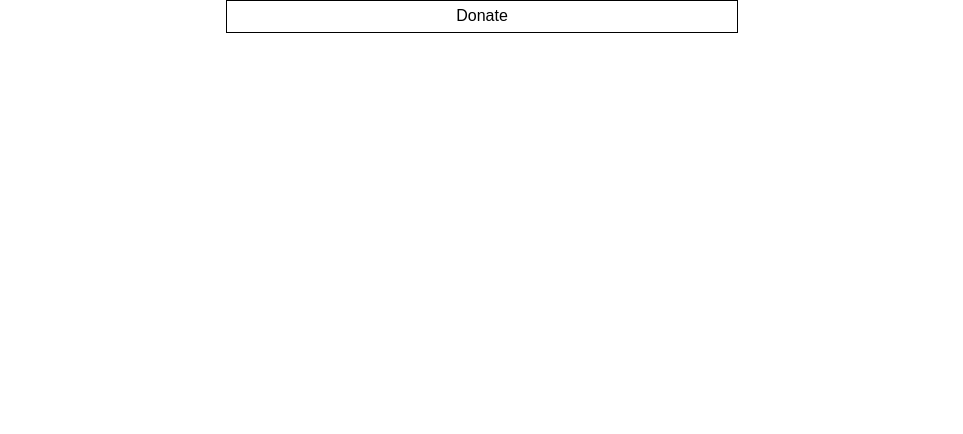
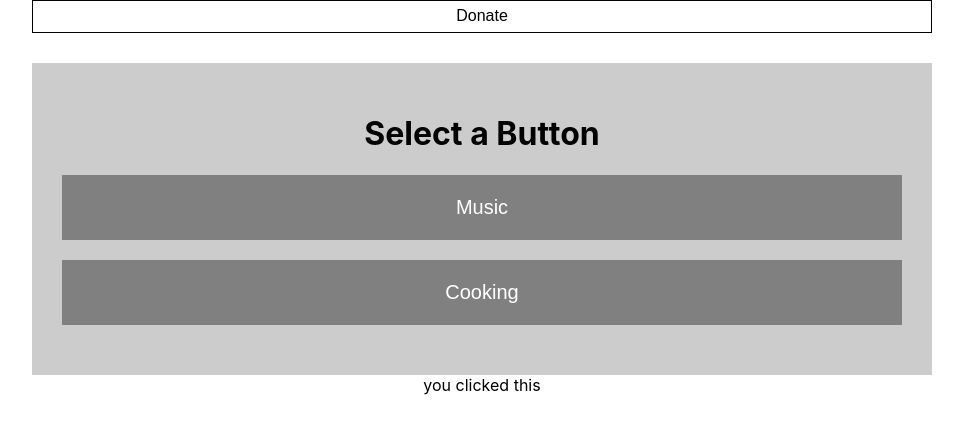
Before and after one commit to and-digital/hackathon-prostatecanceruk, a React (Create React App) app: page / in a window 1280 px wide. Shown: the top 434 px of the page, without its empty margins (158-1121 px from the left). Built offline with nearby package versions, Linux system fonts and the light colour scheme.

Commit message:
Man of men component added

```diff
--- a/src/App.css
+++ b/src/App.css
@@ -1,7 +1,7 @@
 .App {
   text-align: center;
   width: 100%;
-  max-width: 32em;
+  max-width: 900px;
   margin: 0 auto;
 }
 
@@ -14,3 +14,23 @@
   border: 1px solid black;
   font-size: inherit;
 }
+
+.option-btn {
+  display: block;
+  margin-bottom: 20px;
+  border: 1px solid grey;
+  background: grey;
+  color: white;
+  padding: 20px;
+  width: 100%;
+  font-size: 20px;
+  cursor: pointer;
+}
+
+
+.buttons-holder {
+  margin-top: 30px;
+  padding: 30px;
+  background: #cccccc;
+  text-align: center;
+}
--- a/src/App.js
+++ b/src/App.js
@@ -1,14 +1,25 @@
-import React from 'react';
-import logo from './logo.svg';
-import Donate from './Donate';
+import React, {useState} from 'react';
+  import Donate from './Donate';
+import ButtonsHolder from './ButtonsHolder/ButtonsHolder';
+import ManOfMen from  './ManOfMen/ManOfMen';
 import './App.css';
 
 function App() {
+
+  const [selectedData, setSelectedData] = useState(null);
+
+  const clickHandler = () => {
+    setSelectedData('test');
+    console.log(selectedData);
+  };
+
   return (
     <div className="App">
       <header className="App-header">
         <Donate />
       </header>
+      <ButtonsHolder clickHandler={clickHandler} />
+      <ManOfMen />
     </div>
   );
 }
--- a/src/ButtonsHolder/ButtonsHolder.js
+++ b/src/ButtonsHolder/ButtonsHolder.js
@@ -1,9 +1,11 @@
 import React from 'react';
 
-const ButtonsHolder = () => {
+const ButtonsHolder = ({clickHandler}) => {
   return (
     <div className="buttons-holder">
       <h1>Select a Button</h1>
+      <button className="option-btn" onClick={clickHandler}>Music</button>
+      <button className="option-btn" onClick={clickHandler}>Cooking</button>
     </div>
   );
 };
--- /dev/null
+++ b/src/ManOfMen/ManOfMen.js
@@ -0,0 +1,11 @@
+import React from 'react';
+
+const ManOfMen = () => {
+  return (
+    <div className="mom-holder">
+      <div>you clicked this</div>
+    </div>
+  );
+};
+
+export default ManOfMen;
```
Also changed, not shown: test.html (deleted).
